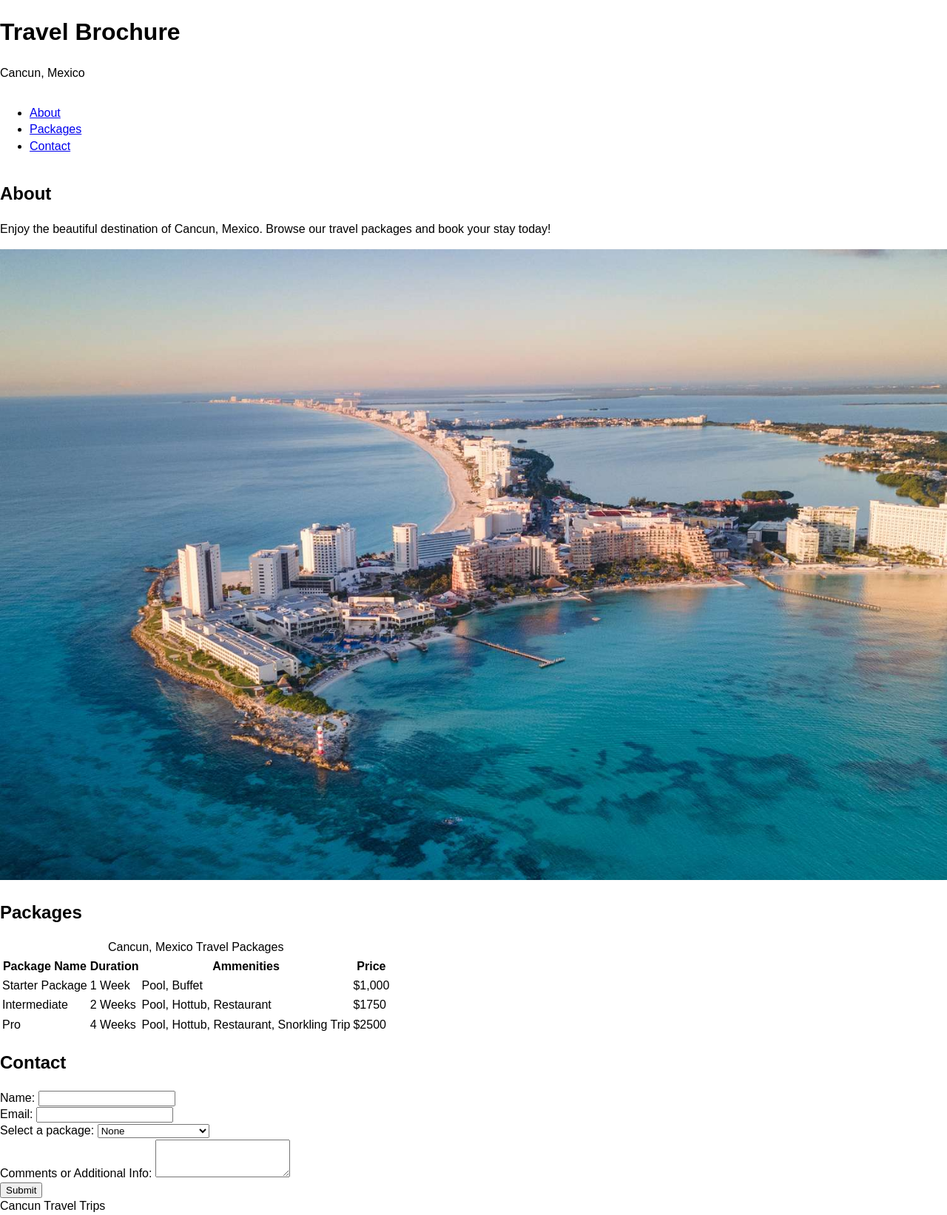
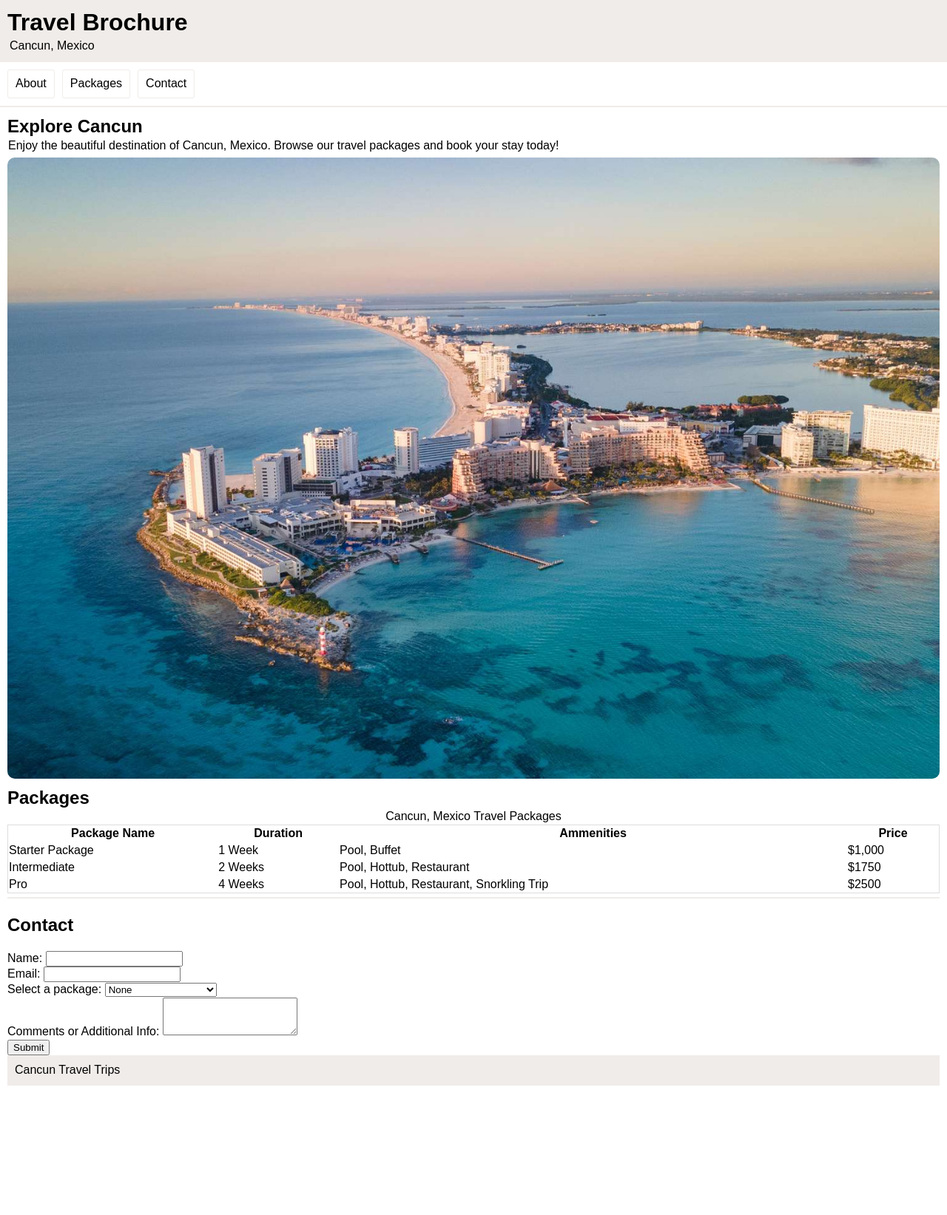
Before and after one commit to danielcobb/cis_435, a PHP site: page / in a window 1280 px wide. Shown: the whole page at 74% size. After the commit the page ends 1468 px from the top, so only its background shows below. Run offline with PHP 8.4, Linux system fonts and the light colour scheme.

Commit message:
getting there

```diff
--- a/project1-travel_brochure/index.html
+++ b/project1-travel_brochure/index.html
@@ -16,31 +16,33 @@
     </header>
 
     <nav class="site-nav" aria-label="Primary">
-      <ul>
-        <li><a href="#about">About</a></li>
-        <li><a href="#packages">Packages</a></li>
-        <li><a href="#contact">Contact</a></li>
-      </ul>
+      <a href="#about">About</a>
+      <a href="#packages">Packages</a>
+      <a href="#contact">Contact</a>
     </nav>
 
-    <main>
-      <section id="about">
-        <h2>About</h2>
+    <main class="content">
+      <section class="about">
+        <h2>Explore Cancun</h2>
         <p>
           Enjoy the beautiful destination of Cancun, Mexico. Browse our travel
           packages and book your stay today!
         </p>
-        <img src="img/cancun.jpg" alt="Beach in Cancun" />
+        <img
+          class="hero"
+          src="img/cancun.jpg"
+          alt="Aerial View of Cancun, Mexico"
+        />
       </section>
 
-      <section id="packages" class="packages">
+      <section class="packages">
         <h2>Packages</h2>
 
-        <table>
-          <caption>
+        <table class="table">
+          <caption id="packages-caption">
             Cancun, Mexico Travel Packages
           </caption>
-          <thead>
+          <thead id="packages-header">
             <tr>
               <th>Package Name</th>
               <th>Duration</th>
@@ -101,7 +103,7 @@
         </form>
       </section>
 
-      <footer>Cancun Travel Trips</footer>
+      <footer class="site-footer">Cancun Travel Trips</footer>
     </main>
   </body>
 </html>
--- a/project1-travel_brochure/styles.css
+++ b/project1-travel_brochure/styles.css
@@ -1,24 +1,100 @@
 * {
     box-sizing: border-box;
+}
 
-}
 body {
     font-family: Arial, Helvetica, sans-serif;
     margin: 0;
-    line-height: 1.4;
+    line-height: 1.3;
 
     display: grid;
     grid-template-areas:
     "header"
     "nav"
-    "main";
+    "main"
+    "footer"
 }
 
 .site-header {grid-area: header;}
 .site-nav {grid-area: nav;}
-main {grid-area: main;}
+.content {grid-area: main;}
+.site-footer {grid-area: footer;}
 
-img {
+.site-header,
+.site-nav,
+.content,
+.site-footer {
+    padding: 10px;
+}
+
+.site-header {
+    background: #F0ECE9 ;
+    border-bottom: 2px solid #F0ECE9;
+}
+
+.site-header h1 {
+    margin: 0;
+}
+
+.site-header p {
+    margin: 0;
+    padding-left: 3px; /* align with h1 */
+}
+
+.site-footer {
+    background: #F0ECE9;
+}
+
+.site-nav {
+    display: flex;
+    gap: 10px;
+    border-bottom: 2px solid #F0ECE9;
+    flex-wrap: wrap;
+    align-items: center;
+    border-bottom: 2px solid #F0ECE9;
+}
+
+.site-nav a {
+    text-decoration: none;
+    border: 1px solid #F0ECE9;
+    padding: 8px 10px;
+    border-radius: 3px;
+    color: black;
+    background: #fff;
+}
+
+.site-nav a:hover {
+    background:#F0ECE9 ;
+}
+
+.about h2 {
+    margin: 0;
+}
+
+.about p {
+    margin: 1px;
+}
+
+.hero { /* image in about section */
     max-width: 100%;
     height: auto;
+    display: block;
+    margin-top: 5px;
+    border-radius: 10px; /* rounded corners */
 }
+
+.packages {
+    margin-top: 10px;
+    border-bottom: solid 2px #F0ECE9;
+}
+
+.packages h2 {
+    margin: 0;
+}
+
+.table {
+    width: 100%;
+    border: solid 1px #ddd;
+    border-collapse: collapse;
+    margin-bottom: 5px;
+}
```
